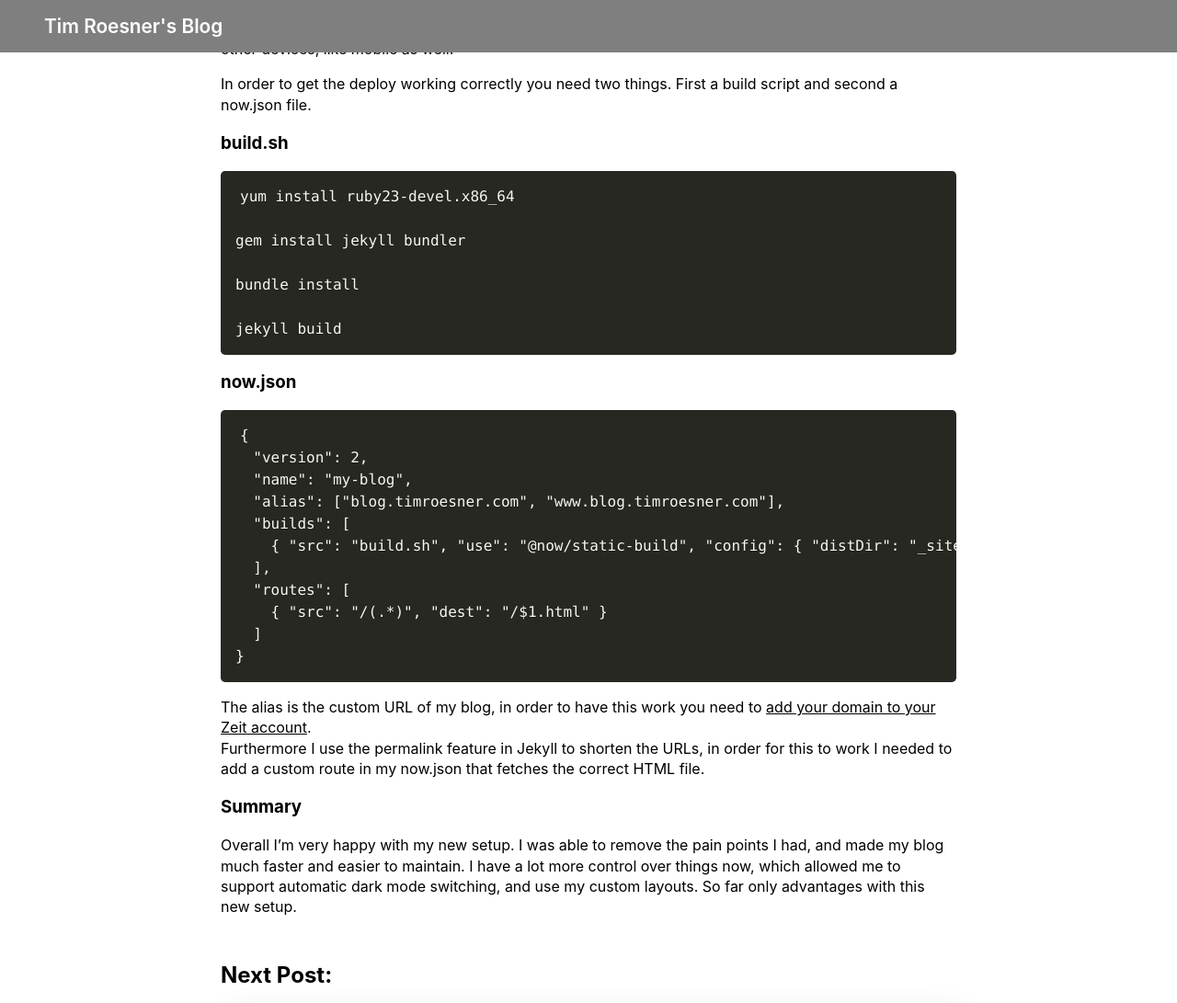
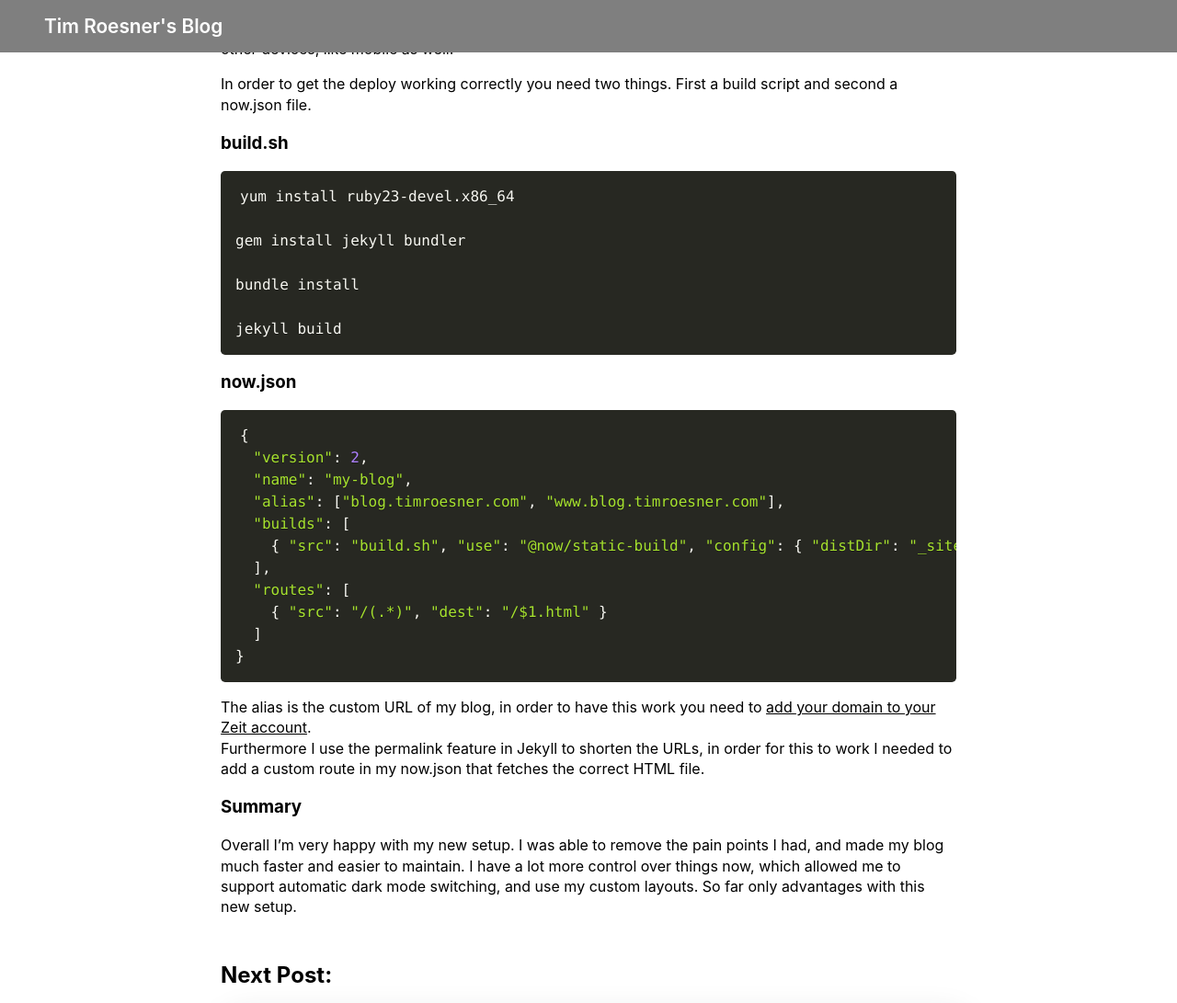
Before and after one commit to timroesner/Blog, a Jekyll site: the page built from _posts/2019-07-09-new-blog-new-infra.md, in a window 1280 px wide and 1400 px high, scrolled down 1563 px, cut to the strip 0-1091 px from the top of the window. Shown: the whole strip at 92% size. Built offline with Jekyll 4.4.1, drawn with Linux system fonts in a browser that asks for light colours; nearby versions of some CDN libraries.

Commit message:
Modify code blocks in new post

````diff
--- a/_posts/2019-07-09-new-blog-new-infra.md
+++ b/_posts/2019-07-09-new-blog-new-infra.md
@@ -49,7 +49,7 @@ In order to get the deploy working correctly you need two things. First a build
 
 
 ### build.sh
-```
+```json
 yum install ruby23-devel.x86_64
 
 gem install jekyll bundler
@@ -60,7 +60,7 @@ jekyll build
 ```
 
 ### now.json
-```json
+```js
 {
   "version": 2,
   "name": "my-blog",
--- a/assets/css/index.css
+++ b/assets/css/index.css
@@ -154,7 +154,7 @@ code {
     }
 }
 
-@media (min-width: 1400px) {
+@media (min-width: 1500px) {
     .footer {
         max-width: 1500px;
     }
````
